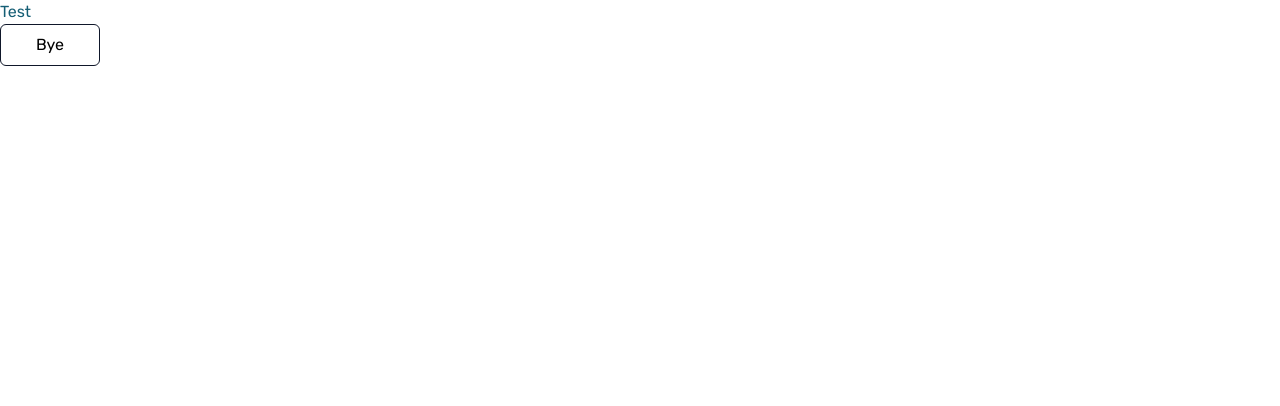
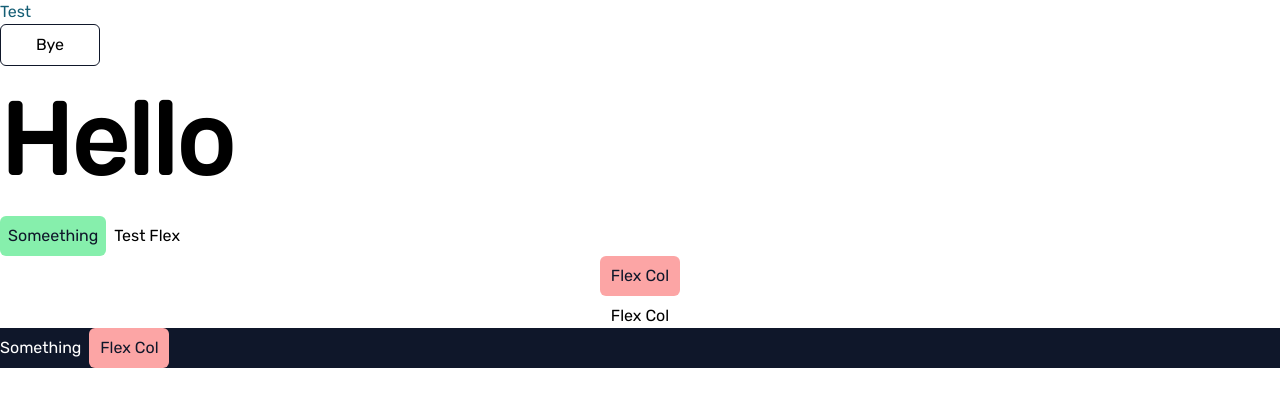
Before and after one commit to VahapCanDongel/next-js-boilerplate-with-custom-ready-components, a Next.js app: page / in a window 1280 px wide. Shown: the top 406 px of the page. Built offline with nearby package versions, Linux system fonts and the light colour scheme.

Commit message:
Added few other elements, need to implement High Order Component for the Containers and Flex components.

```diff
--- a/components/FlexCol.js
+++ b/components/FlexCol.js
@@ -0,0 +1,7 @@
+export default function FlexCol(props) {
+  return (
+    <div className={`flex flex-col gap-2 ${props.className}`}>
+      {props.children}
+    </div>
+  );
+}
--- a/components/FlexRow.js
+++ b/components/FlexRow.js
@@ -0,0 +1,7 @@
+export default function FlexRow(props) {
+  return (
+    <div className={`h-auto w-auto flex flex-row gap-2 ${props.className}`}>
+      {props.children}
+    </div>
+  );
+}
--- a/components/FullContainer.js
+++ b/components/FullContainer.js
@@ -0,0 +1,5 @@
+export default function FullContainer(props) {
+  return (
+    <div className={`w-full h-full ${props.className}`}>{props.children}</div>
+  );
+}
--- a/components/FullWidthContainer.js
+++ b/components/FullWidthContainer.js
@@ -0,0 +1,3 @@
+export default function FullWidthContainer(props) {
+  return <div className={`w-full ${props.className}`}>{props.children}</div>;
+}
--- a/components/MainTitle.js
+++ b/components/MainTitle.js
@@ -0,0 +1,3 @@
+export default function MainTitle(props) {
+  return <h1 className={`${props.className}`}>{props.children}</h1>;
+}
--- a/pages/index.js
+++ b/pages/index.js
@@ -1,5 +1,9 @@
 import Button from "@/components/Button";
-
+import FlexRow from "@/components/FlexRow";
+import MainTitle from "@/components/MainTitle";
+import FlexCol from "@/components/FlexCol";
+import FullWidthContainer from "@/components/FullWidthContainer";
+import FullContainer from "@/components/FullContainer";
 export default function Home() {
   return (
     <div>
@@ -7,6 +11,25 @@ export default function Home() {
       <Button outlined className="w-[100px]">
         Bye
       </Button>
+
+      <MainTitle className="font-bold text-[100px]">Hello</MainTitle>
+
+      <FlexRow className="items-center">
+        <Button positive>Someething</Button>
+        <MainTitle>Test Flex</MainTitle>
+      </FlexRow>
+
+      <FlexCol className="items-center">
+        <Button negative>Flex Col</Button>
+        <MainTitle>Flex Col</MainTitle>
+      </FlexCol>
+
+      <FullContainer>
+        <FlexRow className="bg-slate-900 items-center">
+          <MainTitle className="text-white">Something</MainTitle>
+          <Button negative>Flex Col</Button>
+        </FlexRow>
+      </FullContainer>
     </div>
   );
 }
```
